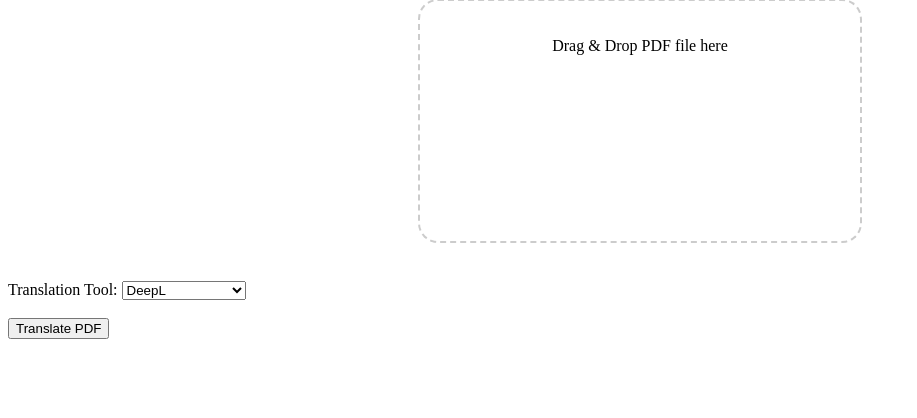
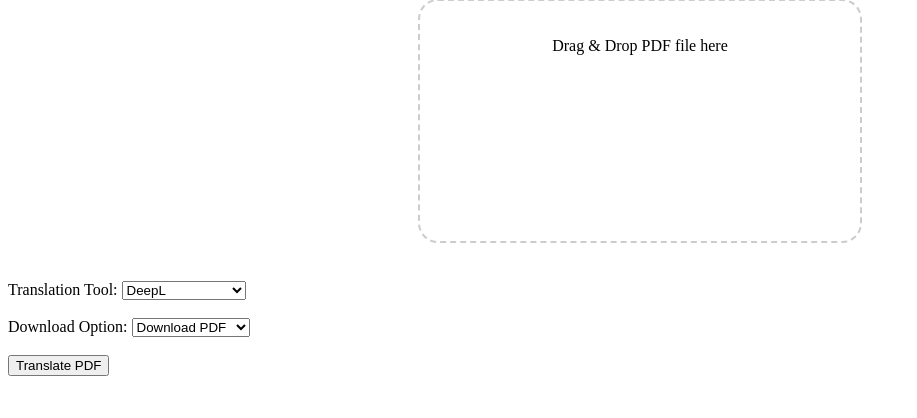
Before and after one commit to S-Riku-tus/translate_app, a Flask app: page / in a window 1280 px wide. Shown: the part 81-499 px from the top of the page, without its empty margins (0-917 px from the left). Run offline with Flask 3, Linux system fonts and the light colour scheme.

```diff
--- a/app.py
+++ b/app.py
@@ -160,8 +160,14 @@ def upload_pdf():
     tool = request.form.get('tool', 'GT')
     save_translated_pdf(df, df_index, pdf_path, translated_pdf_path, tool=tool)
 
-    # 処理が完了したPDFをダウンロード
-    response = send_file(translated_pdf_path, as_attachment=True)
+    # ダウンロードオプションの取得
+    download_option = request.form.get('download-option', 'download')
+
+    if download_option == 'download':
+        response = send_file(translated_pdf_path, as_attachment=True)
+    else:
+        # PDFをブラウザで表示
+        response = send_file(translated_pdf_path)
 
     # 一時ファイルの削除
     try:
--- a/templates/index.html
+++ b/templates/index.html
@@ -33,6 +33,14 @@
             <option value="GT">Google Translate</option>
         </select>
         <br><br>
+
+        <label for="download-option">Download Option:</label>
+        <select id="download-option" name="download-option">
+            <option value="download">Download PDF</option>
+            <option value="view">View in Browser</option>
+        </select>
+        <br><br>
+
         <button type="submit">Translate PDF</button>
     </form>
 
```
